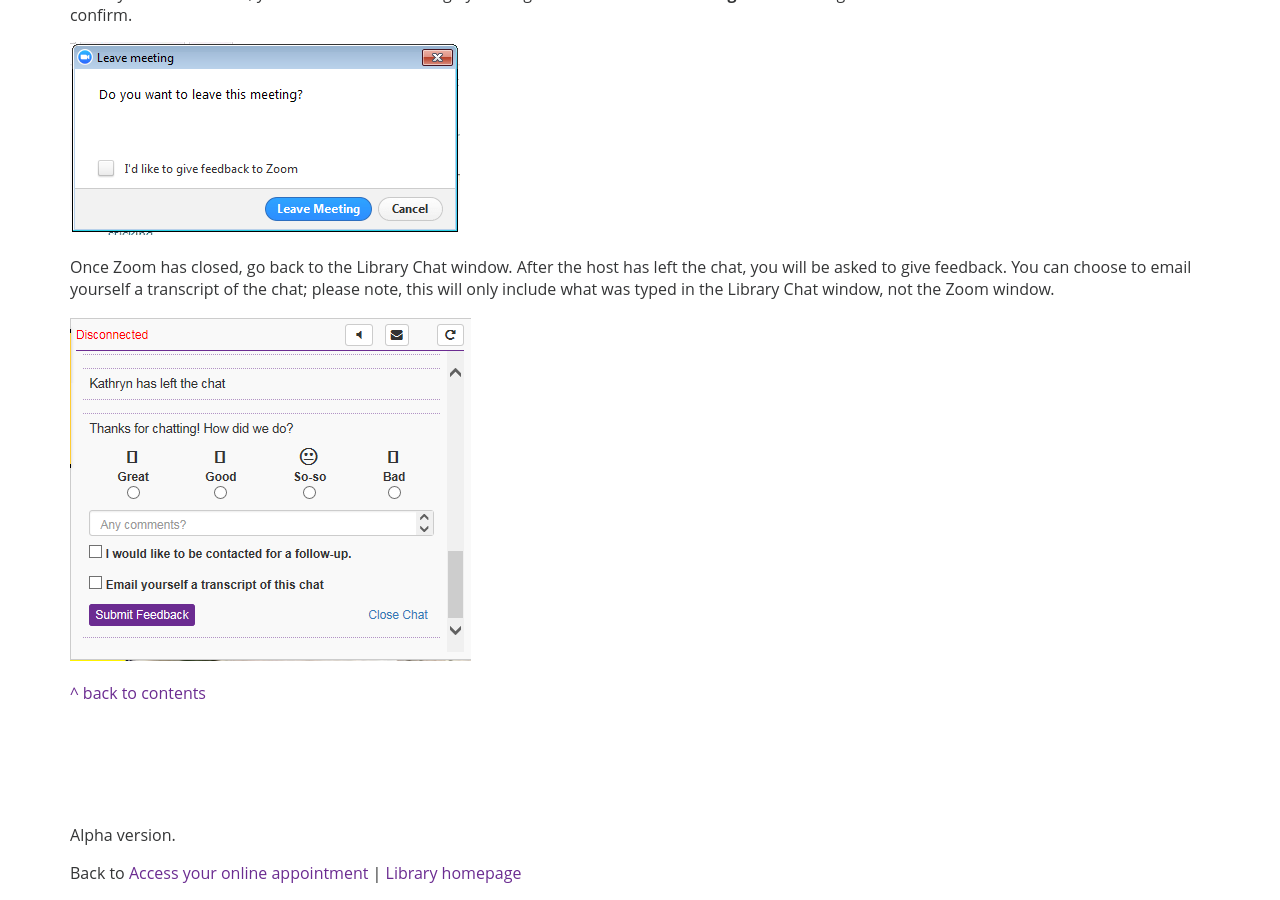
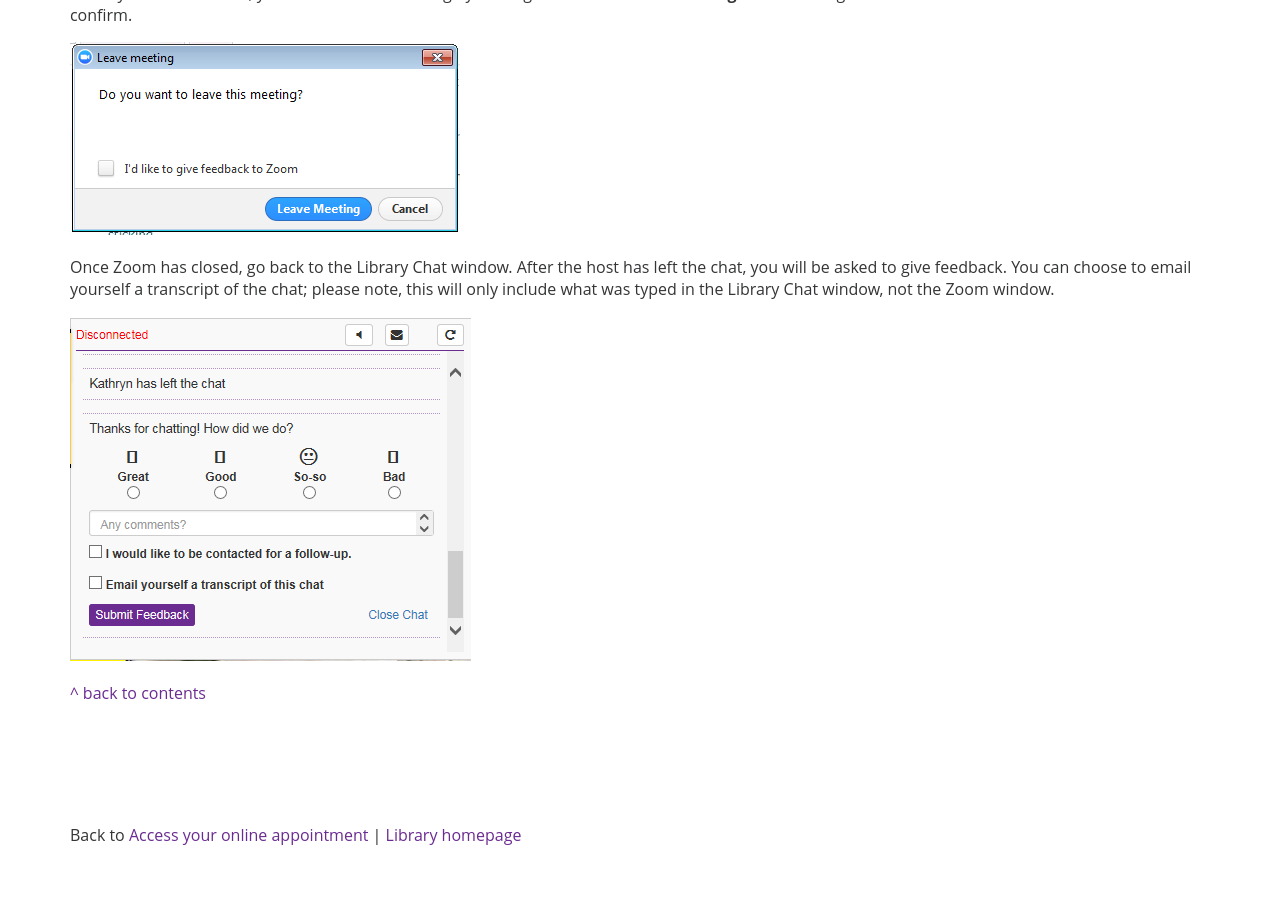
Before and after one commit to PhilReedData/TLSOnlineAppointment, a Jekyll site: the page built from docs/index.md, in a window 1280 px wide and 900 px high, scrolled down 7710 px. Built offline with Jekyll 4.4.1, drawn with Linux system fonts in a browser that asks for light colours; after the commit the page ends 8572 px from its top, so only the background shows below that.

Commit message:
Remove version code number

```diff
--- a/_layouts/default.html
+++ b/_layouts/default.html
@@ -35,7 +35,6 @@
     </article>
     <footer>
       <br /> <br /> <br /> <br />
-      <p>Alpha version.</p>
       <p>
 	      Back to <a href="../">Access your online appointment</a> | <a href="http://www.manchester.ac.uk/library">Library homepage</a>
       </p>
```
